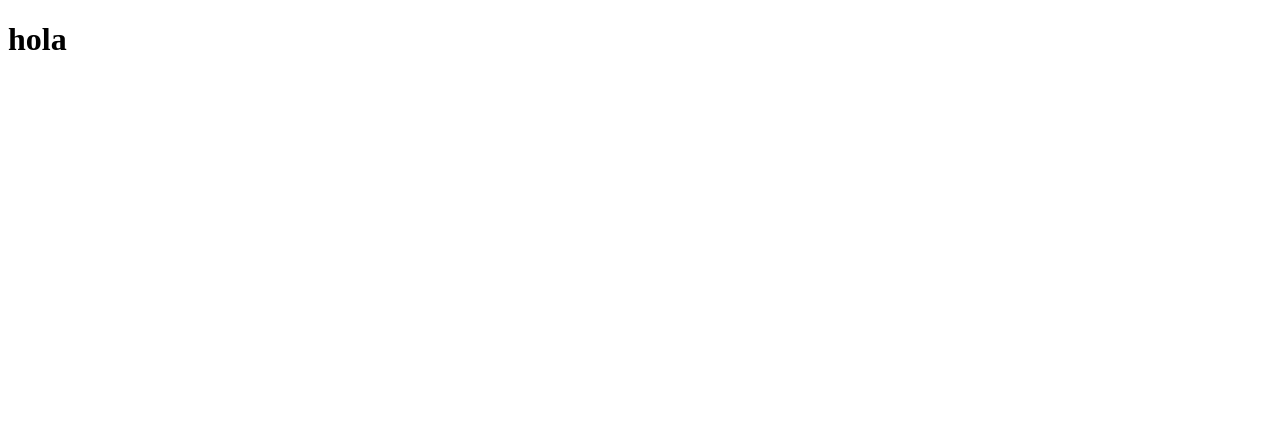
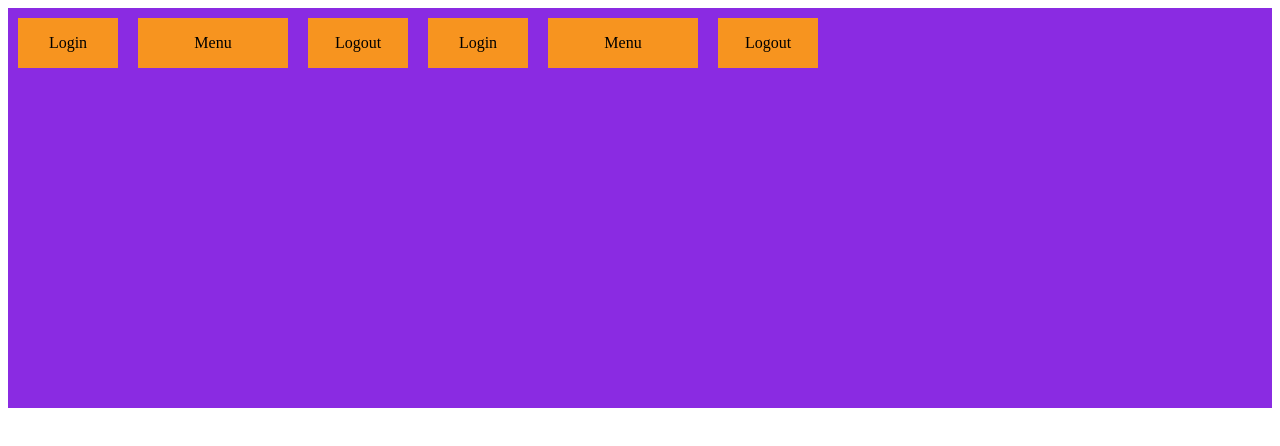
Before and after one commit to mamiblueheart/replicaweb, a plain HTML site: page index.html in a window 1280 px wide. Drawn offline with Linux system fonts and the light colour scheme.

Commit message:
añadido archivo style y actualizado html

```diff
--- a/index.html
+++ b/index.html
@@ -3,9 +3,19 @@
 <head>
     <meta charset="UTF-8">
     <meta name="viewport" content="width=device-width, initial-scale=1.0">
-    <title>Document</title>
+    <link rel="stylesheet" href="style.css">
+    <title>Flexbox<div</title>
 </head>
 <body>
-    <h1>hola</h1>
+    <nav class="container-navbar">
+      <div
+       class="container-login">Login</div>
+      <div class="container-menu">Menu</div>
+      <div class="container-logout">Logout</div>
+      <div class="container-login">Login</div>
+      <div class="container-menu">Menu</div>
+      <div class="container-logout">Logout</div>
+
+    </nav>
 </body>
 </html>
--- /dev/null
+++ b/style.css
@@ -0,0 +1,36 @@
+.container-navbar{
+    background-color: blueviolet;
+    height: 50vh;
+    display: flex;
+    align-content:flex-start ;
+}
+
+.container-login {
+    background-color: #f7941f;
+    margin:10px;
+    width: 100px;
+    height: 50px;
+    display: flex;
+    justify-content: center;
+    align-items: center;
+}
+
+.container-menu {
+    background-color: #f7941f;
+    margin:10px;
+    width: 150px;
+    height: 50px;
+    display: flex;
+    justify-content: center;
+    align-items: center;
+}
+
+.container-logout {
+    background-color: #f7941f;
+    margin:10px;
+    width: 100px;
+    height: 50px;
+    display: flex;
+    justify-content: center;
+    align-items: center;
+}
```
